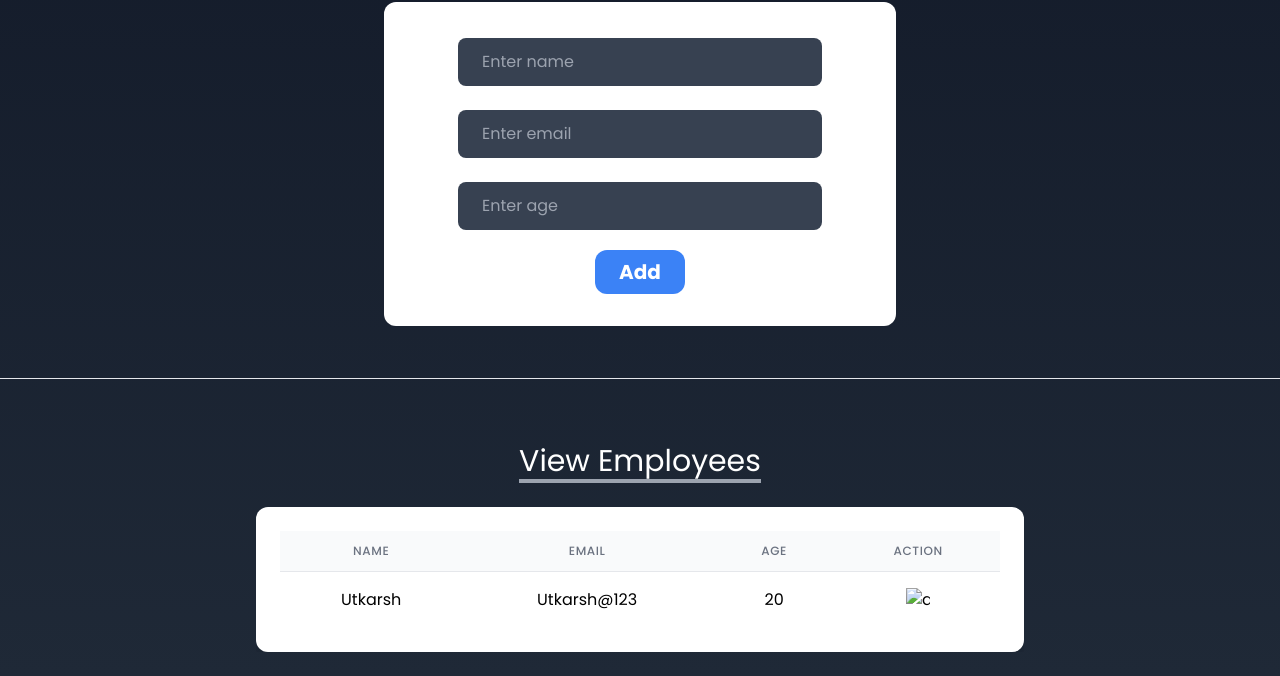
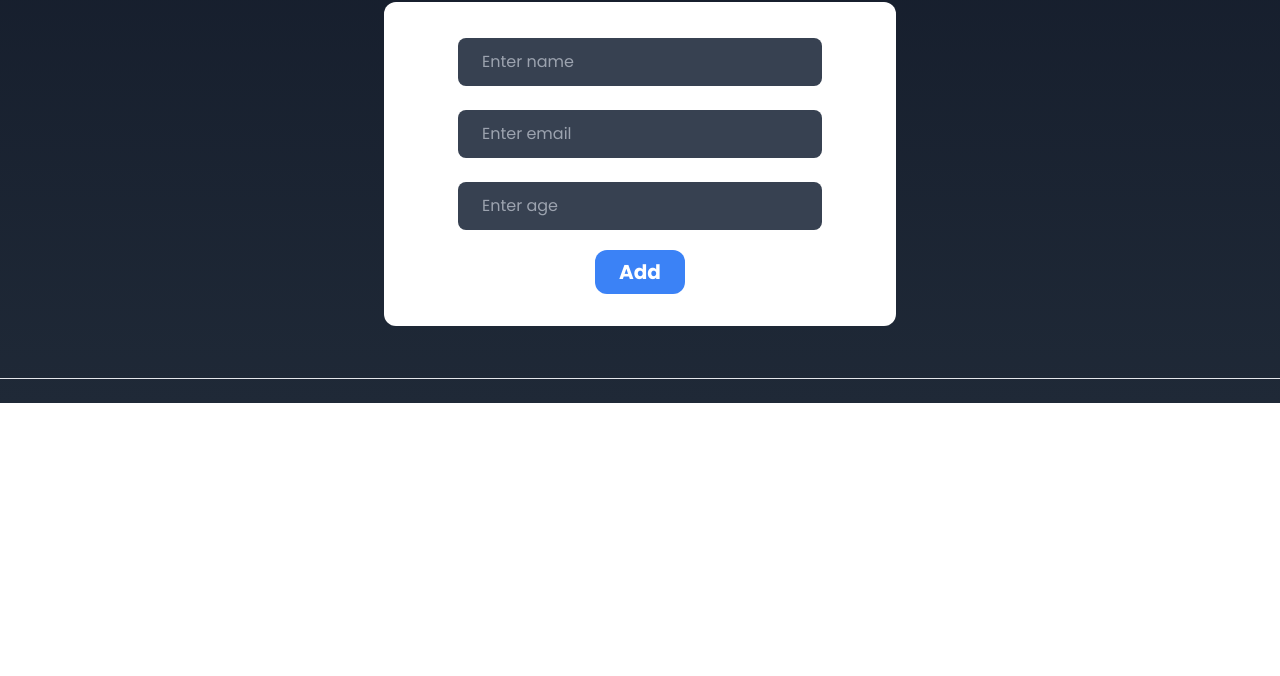
Before and after one commit to utkarsh2004git/Todo-theme-change, a website: page public/index.html in a window 1280 px wide. Shown: the part 290-966 px from the top of the page. After the commit the page ends 800 px from the top, so only its background shows below. Drawn offline with Linux system fonts and the light colour scheme.

Commit message:
added  add employee

```diff
--- a/public/index.html
+++ b/public/index.html
@@ -89,34 +89,6 @@
         <hr>
 
 
-        <div id="view" class="sm:w-3/5 mx-auto mt-10 overflow-x-auto">
-            <div>
-                <h2 class="text-white text-3xl border-b-4 border-gray-400 w-fit mx-auto my-6 ">View Employees</h2>
-            </div>
-            <div class="bg-white p-6 rounded-xl shadow-lg">
-                <table class="min-w-full divide-y divide-gray-200">
-                    <thead class="bg-gray-50">
-                        <tr class="text-center">
-                            <th class="px-3 text-center sm:px-6 py-3 text-xs font-medium text-gray-500 uppercase tracking-wider">Name</th>
-                            <th class="px-3 text-center sm:px-6 py-3 text-xs font-medium text-gray-500 uppercase tracking-wider">Email</th>
-                            <th class="px-3 text-center sm:px-6 py-3 text-xs font-medium text-gray-500 uppercase tracking-wider">Age</th>
-                            <th class="px-3 text-center sm:px-6 py-3 text-xs font-medium text-gray-500 uppercase tracking-wider">Action</th>
-                        </tr>
-                    </thead>
-                    <tbody class="bg-white divide-y divide-gray-200">
-                        <tr >
-                            <td class="px-3 sm:px-6 text-center py-4 whitespace-nowrap">Utkarsh</td>
-                            <td class="px-3 sm:px-6 text-center py-4 whitespace-nowrap ">Utkarsh@123</td>
-                            <td class="px-3 sm:px-6 text-center py-4 whitespace-nowrap ">20</td>
-                            <td class="px-3 sm:px-6 text-center py-4 whitespace-nowrap ">
-                                <img class="w-6  mx-auto hover:scale-125 duration-200 cursor-pointer " src="../images/delete.svg" alt="dlt">
-                            </td>
-                        </tr>
-                    </tbody>
-                </table>
-            </div>
-        </div>
-
 
 
     </div>
```
